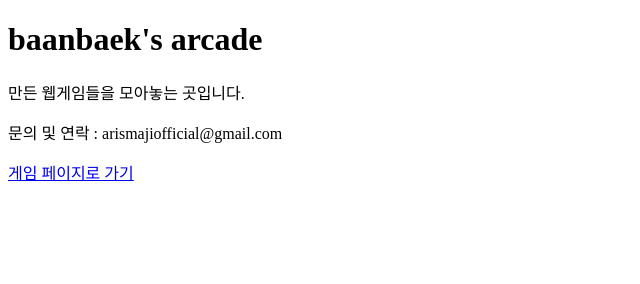
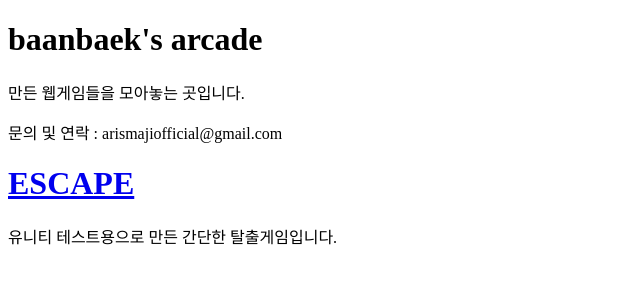
Before and after one commit to baanbaek/arcade, a plain HTML site: page index.html in a window 1280 px wide. Shown: the whole page, without its empty margins (0-640 px from the left). Drawn offline with Linux system fonts and the light colour scheme.

Commit message:
v0.011 notuploaded

```diff
--- a/index.html
+++ b/index.html
@@ -10,7 +10,10 @@
   <p>만든 웹게임들을 모아놓는 곳입니다.</p>
   <p>문의 및 연락 : arismajiofficial@gmail.com</p>
 
-  <p><a href="game.html">게임 페이지로 가기</a></p>
+
+
+  <h1><a href="game1_escape.html">ESCAPE</a></h1>
+  <p>유니티 테스트용으로 만든 간단한 탈출게임입니다.</p>
 
   <!-- 유니티 게임을 iframe으로 넣을 수도 있음 -->
   <!-- 광고 스크립트도 여기 나중에 삽입 -->
```
Also changed, not shown: game1_escape.html (added, +12 -0 lines).
